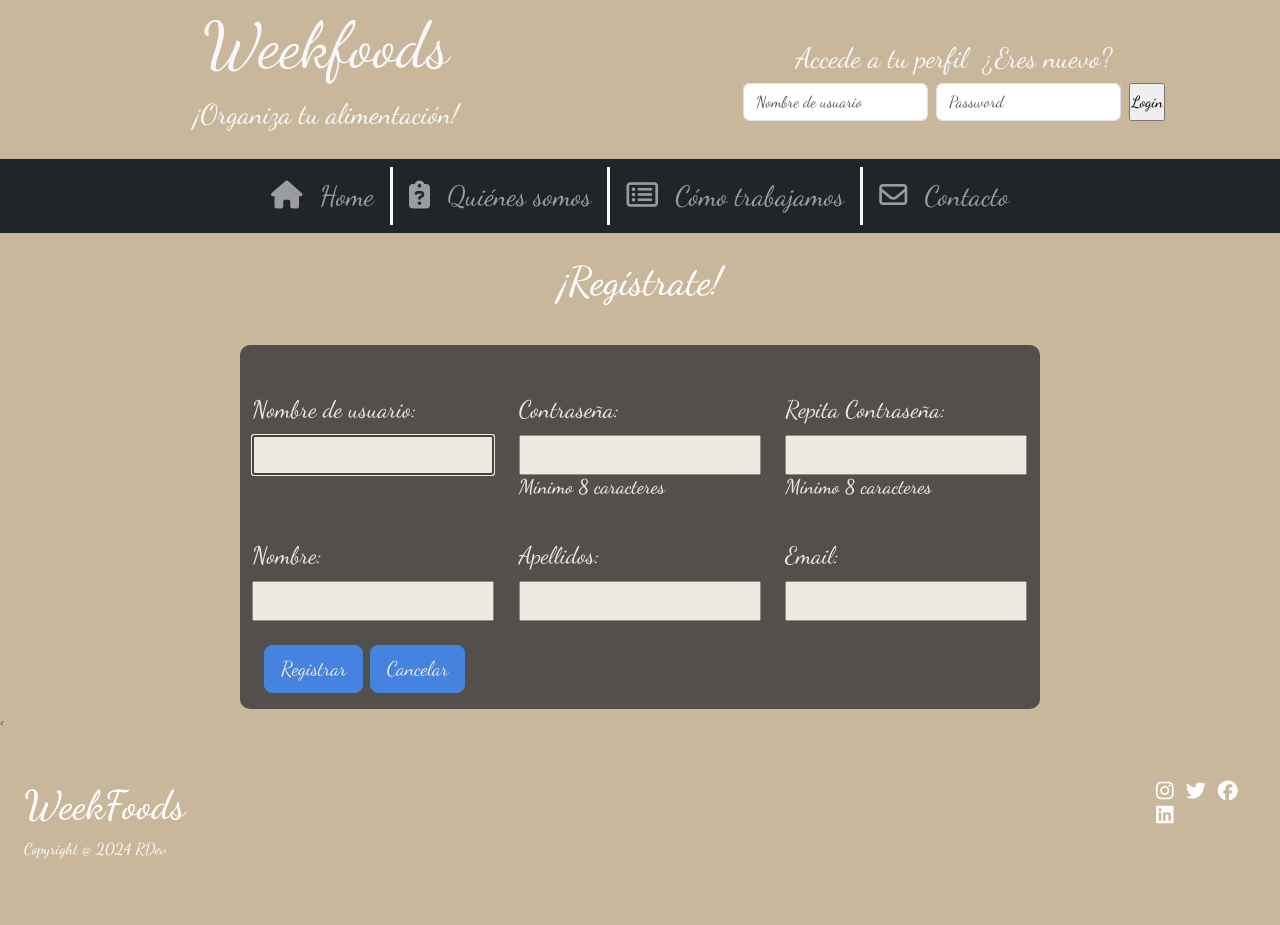
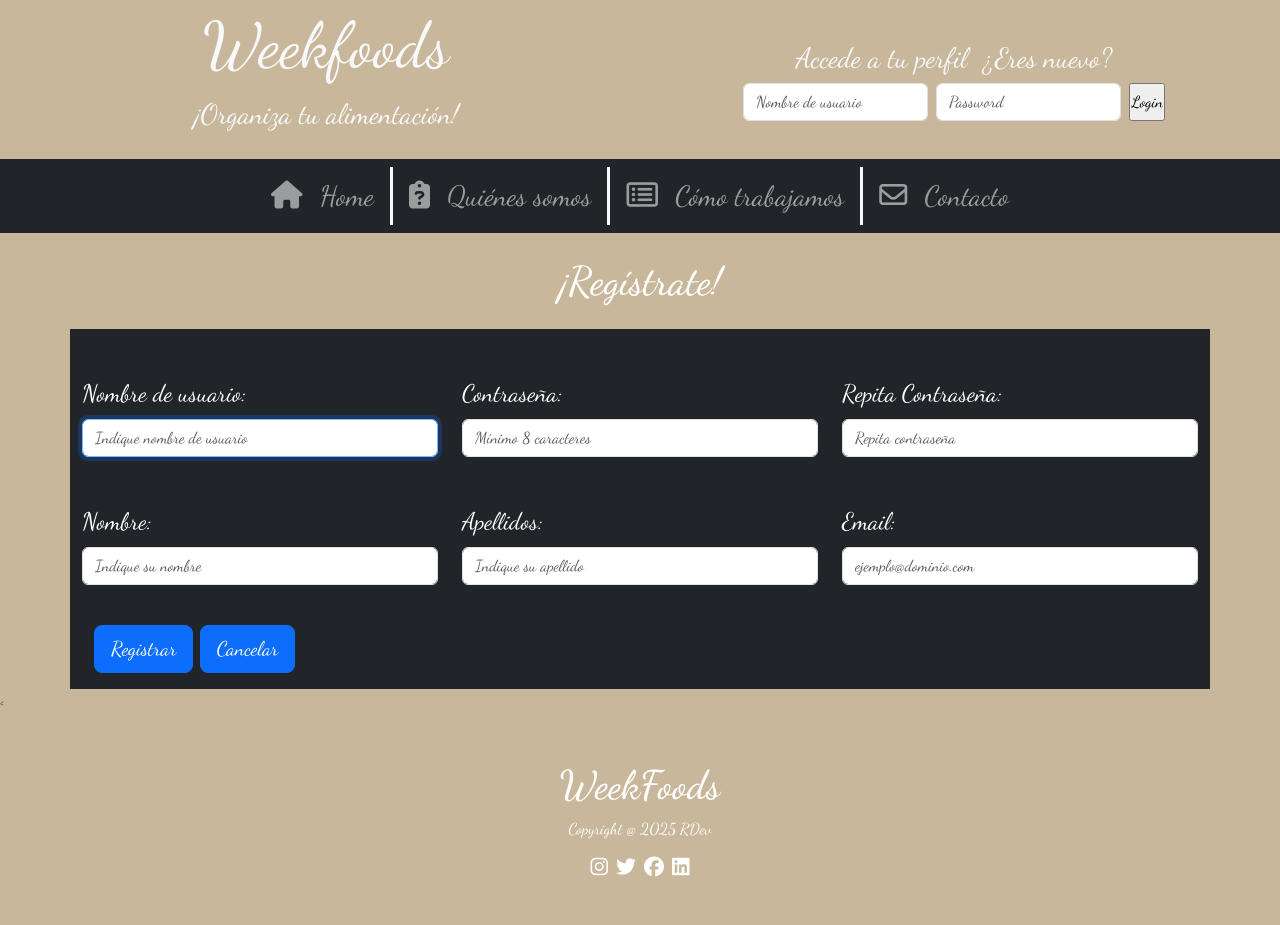
Before and after one commit to rdelgadodev/WeekFoods, a Django app: page /registro/ in a window 1280 px wide. Before the commit the page ends 859 px from the top, so only its background shows below. Run offline with Django 5.2, Linux system fonts and the light colour scheme; some libraries are stand-ins or nearby versions; some web fonts are replaced.

Commit message:
Mejoras responsive

```diff
--- a/Autenticacion/forms.py
+++ b/Autenticacion/forms.py
@@ -2,7 +2,64 @@ from django import forms
 from django.contrib.auth.forms import UserCreationForm
 from django.contrib.auth.models import User
 
+
 class RegisterForm(UserCreationForm):
-    class Meta:
+    # Personalizamos los campos a mostrar en el formulario
+
+    # email
+    email = forms.EmailField(
+        # Etiqueta que se muestra en el formulario HTML
+        label='Email',
+        # Controlar como se ve y se comportan este campo
+        widget=forms.EmailInput(attrs={
+            'class': 'form-control', 'placeholder': 'ejemplo@dominio.com', 'autocomplete': 'email'}),
+        max_length=64,
+        help_text='Introduce una dirección de correo válida'
+    )
+
+    # password1
+    password1 = forms.CharField(
+        label='Contraseña',
+        widget=forms.PasswordInput(attrs={
+            'class': 'form-control', 'placeholder': 'Mínimo 8 caracteres', 'autocomplete': 'new-password'
+        })
+    )
+
+    # password2
+    password2 = forms.CharField(
+        label='Repita contraseña',
+        widget=forms.PasswordInput(attrs={
+            'class': 'form-control', 'placeholder': 'Repita contraseña', 'autocomplete': 'new-password'
+        })
+    )
+
+    # username
+    username = forms.CharField(
+        label='Nombre de usuario',
+        widget=forms.TextInput(attrs={
+            'class': 'form-control', 'placeholder': 'Indique nombre de usuario', 'autocomplete': 'username'
+        })
+    )
+
+    # firstname
+    first_name = forms.CharField(
+        label='Nombre',
+        widget=forms.TextInput(attrs={
+                               'class': 'form-control', 'placeholder': 'Indique su nombre', 'autocomplete': 'firstName'})
+    )
+
+    # secondname
+    last_name = forms.CharField(
+        label='Apellido',
+        widget=forms.TextInput(attrs={
+                               'class': 'form-control', 'placeholder': 'Indique su apellido', 'autocomplete': 'lastName'})
+    )
+
+    class Meta(UserCreationForm.Meta):
+
+        # Especificamos el modelo al que este formulario está asociado
         model = User
-        fields = ['username', 'email', 'first_name', 'last_name', 'password1', 'password2']
+
+        # Definimos qué campos queremos que aparezcan en el formulario.
+        fields = UserCreationForm.Meta.fields + ('email', 'first_name',
+                                                 'last_name')
--- a/Autenticacion/templates/Login/login.html
+++ b/Autenticacion/templates/Login/login.html
@@ -5,8 +5,14 @@
 <div class="col d-flex flex-column align-items-center">
   {%if messages and request.path != '/registro/'%} {% for msg in messages %}
 
-  <div class="alert alert-danger">
-    <h3>¡{{msg}}!</h3>
+  <div class="alert alert-danger alert-dismissible fade show" role="alert">
+    <p class="mb-0">¡Error: {{ msg }}!</p>
+    <button
+      type="button"
+      class="btn-close"
+      data-bs-dismiss="alert"
+      aria-label="Close"
+    ></button>
   </div>
   {% endfor %} {%endif%}
 
@@ -23,7 +29,8 @@
 
   <form action="{% url 'Logear' %}" method="post" class="d-flex gap-2">
     {% csrf_token %}
-
+    <!--Quiero que el label sea visualmente oculta pero siga siendo accesible para los lectores de pantalla-->
+    <label for="Nombre_usuario" class="form-label visually-hidden">Nombre de usuario</label>
     <input
       type="text"
       id="Nombre_usuario"
@@ -32,8 +39,9 @@
       required
       name="username"
       class="form-control"
+      autocomplete="username"
     />
-
+    <label for="Password" class="form-label visually-hidden">Contraseña</label>
     <input
       type="password"
       id="Password"
@@ -42,6 +50,7 @@
       required
       name="password"
       class="form-control"
+      autocomplete="current-password"
     />
 
     <input type="submit" value="Login" />
--- a/Autenticacion/templates/Registro/registro.html
+++ b/Autenticacion/templates/Registro/registro.html
@@ -4,48 +4,78 @@
 
 {% block content %}
 
-<h1 class="mt-4 text-center text-white">¡Regístrate!</h1>
+<h1 class="my-4 text-center text-white">¡Regístrate!</h1>
 
-<div class="container-sm py-3 bg-dark text-white text-justify formularios fs-4">
+<div class="container-sm py-3 bg-dark text-white fs-4">
     <form class="form-group" action="{% url 'Registro' %}" method="POST">
         {% csrf_token %}
 
 
-        <!--Primera fila-->
+
+        <!--Sección para mostrar mensajes globales (éxito/error/warning) de Django -->
 
         {%if messages %}
 
-            {% for msg in messages %}
+        {% for msg in messages %}
 
-                <div class="alert alert-{{msg.tags}}">
-                    <h3>¡{{msg}}!</h3>
-                </div>
-            {% endfor %}
+        <div class="alert alert-{{msg.tags}} alert-dismissible fade show">
+            <p class='mb-0'>{{msg}}</p>
+            <button type="button" class='btn-close' data-bs-dismiss='alert' aria-label="Cerrar"></button>
+        </div>
+        {% endfor %}
 
         {%endif%}
 
+        <!--Errores no de campo-->
+        {%if form.non_field_errors %}
+
+        <div class="alert alert-danger alert-dismissible fade show" role='alert'>
+            {% for error in form.non_field_errors %}
+            <p class='mb-0'>{{error}}</p>
+
+
+            {% endfor %}
+            <button type="button" class='btn-close' data-bs-dismiss='alert' aria-label="Cerrar"></button>
+        </div>
+
+        {%endif%}
+
+        <!--Primera fila-->
         <div class="row">
-            <div class="col sm-4">
-                <div class="form-group">
-                    <label class="col-form-label mt-4" for="inputDefault">Nombre de usuario:</label>
+            <div class="col-12 col-sm-4">
+                <div class="form-group mb-3">
+                    <!--Etiqueta asociada al campo 'username' por su ID, con estilos de Bootstrap-->
+                    <label class="col-form-label mt-4" for="{{form.username.id_for_label}}">Nombre de usuario:</label>
                     {{form.username}}
+                    <!-- Itera y muestra cualquier error específico de validación para el campo 'username'-->
+                    {% for error in form.username.errors %}
+                    <div class="invalid-feedback d-block">{{ error }}</div> {# Clases de Bootstrap para errores #}
+                    {% endfor %}
                 </div>
             </div>
 
-            <div class="col sm-4">
-                <div class="form-group">
-                    <label class="col-form-label mt-4" for="inputDefault">Contraseña:</label>
+            <div class="col-12 col-sm-4">
+                <div class="form-group mb-3">
+                    <label class="col-form-label mt-4" for="{{form.password1.id_for_label}}">Contraseña:</label>
                     {{form.password1}}
+                    {% for error in form.password.errors %}
+                    <div class="invalid-feedback d-block">{{ error }}</div>
+                    {% endfor %}
                 </div>
-                <h5>Mínimo 8 caracteres</h5>
             </div>
 
-            <div class="col sm-4">
-                <div class="form-group">
-                    <label class="col-form-label mt-4" for="inputDefault">Repita Contraseña:</label>
+
+
+            <div class="col-12 col-sm-4">
+                <div class="form-group mb-3">
+                    <label class="col-form-label mt-4" for="{{form.password2.id_for_label}}">Repita Contraseña:</label>
                     {{form.password2}}
+                    <!--Itera y muestra cualquier error específico de validación para el campo 'password2'-->
+                    {% for error in form.password2.errors %}
+                    <div class="invalid-feedback d-block">{{ error }}</div> {# Clases de Bootstrap para errores #}
+                    {% endfor %}
                 </div>
-                <h5>Mínimo 8 caracteres</h5>
+
             </div>
         </div>
 
@@ -53,24 +83,36 @@
 
         <!--Segunda fila-->
         <div class="row">
-            <div class="col sm-4">
-                <div class="form-group">
-                    <label class="col-form-label mt-4" for="inputDefault">Nombre:</label>
+            <div class="col-12 col-sm-4">
+                <div class="form-group mb-3">
+                    <label class="col-form-label mt-4" for="{{form.first_name.id_for_label}}">Nombre:</label>
                     {{form.first_name}}
+                    <!-- Itera y muestra cualquier error específico de validación para el campo 'firts_name'-->
+                    {% for error in form.first_name.errors %}
+                    <div class="invalid-feedback d-block">{{ error }}</div> {# Clases de Bootstrap para errores #}
+                    {% endfor %}
                 </div>
             </div>
 
-            <div class="col sm-4">
-                <div class="form-group">
-                    <label class="col-form-label mt-4" for="inputDefault">Apellidos:</label>
+            <div class="col-12 col-sm-4">
+                <div class="form-group mb-3">
+                    <label class="col-form-label mt-4" for="{{form.last_name.id_for_label}}">Apellidos:</label>
                     {{form.last_name}}
+                    <!-- Itera y muestra cualquier error específico de validación para el campo 'last_name'-->
+                    {% for error in form.last_name.errors %}
+                    <div class="invalid-feedback d-block">{{ error }}</div> {# Clases de Bootstrap para errores #}
+                    {% endfor %}
                 </div>
             </div>
 
-            <div class="col sm-4">
-                <div class="form-group">
-                    <label class="col-form-label mt-4" for="inputDefault">Email:</label>
+            <div class="col-12 col-sm-4">
+                <div class="form-group mb-3">
+                    <label class="col-form-label mt-4" for="{{form.email.id_for_label}}">Email:</label>
                     {{form.email}}
+                    <!-- Itera y muestra cualquier error específico de validación para el campo 'email'-->
+                    {% for error in form.email.errors %}
+                    <div class="invalid-feedback d-block">{{ error }}</div> {# Clases de Bootstrap para errores #}
+                    {% endfor %}
                 </div>
             </div>
 
--- a/Autenticacion/views.py
+++ b/Autenticacion/views.py
@@ -1,4 +1,4 @@
-from django.shortcuts import render, redirect, HttpResponse
+from django.shortcuts import render, redirect
 from django.views.generic import View
 from .forms import RegisterForm
 from django.contrib.auth.forms import AuthenticationForm
@@ -15,34 +15,36 @@ class Registro(View):
 
     def get(self, request):
         form = RegisterForm()
-        return render(request, 'Registro/registro.html', {'form':form})
-
+        return render(request, 'Registro/registro.html', {'form': form})
 
     def post(self, request):
+        # Crea una instancia del formulario
         form = RegisterForm(request.POST)
 
+        # Verificar si los datos son validos
         if form.is_valid():
 
+            # Guardamos el usuario
             usuario = form.save()
 
+            # Logea al usuario
             login(request, usuario)
 
-             # creamos usuario dentro de la base de datos creada en models
+            # creamos usuario dentro de la base de datos creada en models y le asignamos todas las recetas
             userweekfoods = UserWeekfoods(user=usuario)
             userweekfoods.save()
             userweekfoods.recipe.set(Recipe.objects.all())
 
+            # Redirige a la pagina de home del usuario logeado
             return redirect('Home Usuario')
 
         else:
-            if request.POST['password1'] != request.POST['password2']:
-                messages.warning(request, "Los dos campos de contraseña no coinciden")
-            elif (len(request.POST['password1'])) < 8 or (len(request.POST['password2'])) < 8:
-                messages.warning(request, "La contraseña debe tener mínimo 8 carácteres")
-            else:
-                messages.warning(request, "Usuario ya existe")
+            # El objeto 'form' ya contiene todos los errores de validación en 'form.errors'.
+            # Estos errores se mostrarán automáticamente en la plantilla HTML
+            messages.error(
+                request, "Hubo errores en el formulario. Por favor, revisa los campos marcados.")
 
-            return render(request, 'Registro/registro.html', {'form':form})
+            return render(request, 'Registro/registro.html', {'form': form})
 
 
 # Función para cerrar la sesion del usuario
@@ -58,7 +60,7 @@ def logear(request):
         form = AuthenticationForm(request, data=request.POST)
 
         if form.is_valid():
-            nombre_usuario=form.cleaned_data.get('username')
+            nombre_usuario = form.cleaned_data.get('username')
             contra = form.cleaned_data.get('password')
             usuario = authenticate(username=nombre_usuario, password=contra)
             if usuario is not None:
@@ -67,8 +69,9 @@ def logear(request):
             else:
                 messages.error(request, 'Usuario no válido')
         else:
-            messages.error(request, 'Usuario o contraseña incorrectos. Por favor, vuelva a intentarlo.')
+            messages.error(
+                request, 'Usuario o contraseña incorrectos. Por favor, vuelva a intentarlo.')
             return redirect('Home')
 
     form = AuthenticationForm()
-    return render(request, 'WeekfoodsApp/home.html', {'form':form})
+    return render(request, 'WeekfoodsApp/home.html', {'form': form})
--- a/WeekFoodsApp/static/WeekFoodsApp/css/weekfoods.css
+++ b/WeekFoodsApp/static/WeekFoodsApp/css/weekfoods.css
@@ -9,6 +9,7 @@
 body {
     font-family: "Dancing Script", cursive;
     background-color: #C8B79B;
+    min-width: 390px;
 }
 
 
@@ -77,7 +78,7 @@ body {
 /* Estilo para quienes_somos.html y ver_recetas.html*/
 
 .contenedor {
-    margin-top: 50px;
+
     opacity: 0.9;
     border-radius: 10px;
 }
@@ -117,7 +118,7 @@ body {
 /* Estilo para nuevo_user.html y crear_receta.html*/
 
 .formularios {
-    width: 800px;
+    width: 80%;
     opacity: 0.7;
     border-radius: 10px;
     margin-top: 40px;
@@ -213,6 +214,7 @@ body {
     margin: auto 300px;
 }
 
+
 /* ----------------------------------------------------------------------------------------------------- */
 /* ----------------------------------------------------------------------------------------------------- */
 
--- a/WeekFoodsApp/templates/WeekFoodsApp/base.html
+++ b/WeekFoodsApp/templates/WeekFoodsApp/base.html
@@ -74,13 +74,13 @@
             {% block content %} {% endblock content %}
 
             <!--Footer-->
-            <footer class="text-white mt-5">
-                <div class="container-fluid d-flex flex-column flex-sm-row justify-content-between">
-                      <div class="container">
+            <footer class="text-white my-5">
+                <div class="container d-flex flex-column align-items-center">
+                      <div class="row text-center">
                         <h1>WeekFoods</h1>
-                        <p>Copyright @ 2024 RDev</p>
+                        <p>Copyright @ 2025 RDev</p>
                     </div>
-                    <div class="col">
+                    <div class="col d-flex">
                             <i class="fa-brands fa-instagram mx-1 fs-5"></i>
                             <i class="fa-brands fa-twitter mx-1 fs-5"></i>
                             <i class="fa-brands fa-facebook mx-1 fs-5"></i>
--- a/WeekFoodsApp/templates/WeekFoodsApp/base_no_usuario.html
+++ b/WeekFoodsApp/templates/WeekFoodsApp/base_no_usuario.html
@@ -6,10 +6,7 @@
 <!--Barra de navegacion-->
 {% block navegacion %}
 
-<nav
-  class="navbar navbar-expand-sm bg-dark justify-content-center"
-  data-bs-theme="dark"
->
+<nav class="navbar navbar-expand-sm bg-dark justify-content-center" data-bs-theme="dark">
   <ul class="navbar-nav gap-2">
     <li class="nav-item border-end border-3 border-light">
       <a
--- a/WeekFoodsApp/templates/WeekFoodsApp/como_trabajamos.html
+++ b/WeekFoodsApp/templates/WeekFoodsApp/como_trabajamos.html
@@ -5,7 +5,7 @@
 {% block content %}
 <h1 class="text-center mt-4">Un pequeño recorrido por nuestra web...</h1>
 
-<div class="container-sm py-5 bg-dark text-white contenedor">
+<div class="container py-5 bg-dark text-white contenedor mt-4">
 
     <div id="carouselExampleDark" class="carousel carousel slide" data-bs-ride='True'>
         <div class="carousel-indicators">
--- a/WeekFoodsApp/templates/WeekFoodsApp/quienes_somos.html
+++ b/WeekFoodsApp/templates/WeekFoodsApp/quienes_somos.html
@@ -4,7 +4,7 @@
 
 {% block content %}
 
-<div class="container-sm py-5 bg-dark text-white contenedor">
+<div class="container-sm py-5 bg-dark text-white contenedor mt-5">
     <div class="container">
         <img src="{% static 'WeekfoodsApp/img/01_Parrafo.jpg' %}" alt="Degustar" class="imagen_parrafo_impar">
         <p class="parrafos">Bienvenidos a Weekfoods, tu destino para una alimentación saludable y conveniente.
```
Also changed, not shown: MenuSemanal/templates/MenuSemanal/menu_semanal.html (+10 -10 lines), Recetas/templates/Recetas/recetas.html (+4 -3 lines), WeekFoodsApp/templates/WeekFoodsApp/base_usuario.html (+11 -11 lines), WeekFoodsApp/templates/WeekFoodsApp/home_usuario.html (+10 -21 lines).
